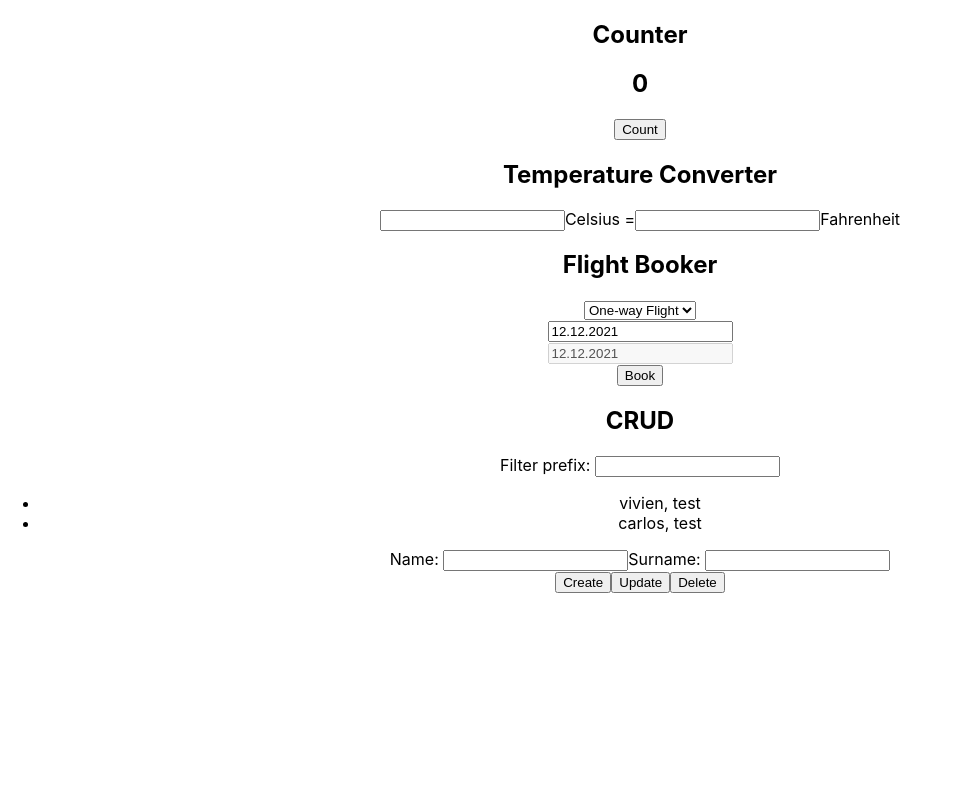
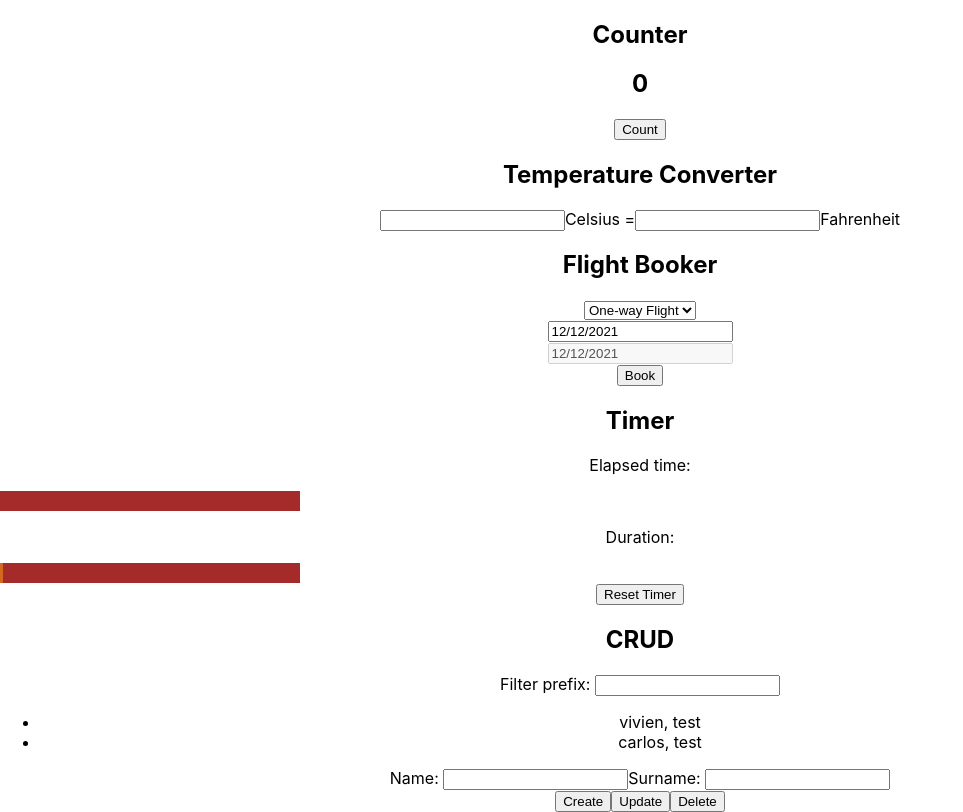
Before and after one commit to vivirose/7-guis, a React (Create React App) app: page / in a window 1280 px wide. Shown: the whole page, without its empty margins (0-963 px from the left). Built offline with nearby package versions, Linux system fonts and the light colour scheme.

Commit message:
added timer gui

```diff
--- a/src/App.js
+++ b/src/App.js
@@ -4,6 +4,7 @@ import Counter from './GUIS/Counter/Counter';
 import TempConverter from './GUIS/TempConverter/TempConverter';
 import FlightBooker from './GUIS/FlightBooker/FlightBooker';
 import CRUD from './GUIS/CRUD/CRUD';
+import Timer from './GUIS/Timer/Timer';
 
 function App() {
   return (
@@ -11,6 +12,7 @@ function App() {
       <Counter/>
       <TempConverter/>
       <FlightBooker/>
+      <Timer/>
       <CRUD/>
     </div>
   );
--- a/src/GUIS/CRUD/CRUD.js
+++ b/src/GUIS/CRUD/CRUD.js
@@ -15,7 +15,7 @@ const CRUD = () => {
   const [firstName, setFirstName] = useState(" ");
   const [lastName, setLastName] = useState(" ");
   const [selected, setSelected] = useState();
-  console.log("selected",selected)
+  console.log("selected", selected);
 
   function handleCreateName(e) {
     const newName = {
@@ -53,16 +53,29 @@ const CRUD = () => {
   function handleSelectName(item) {
     setSelected(item);
   }
+
+  function handleSearch(query) {
+    if (query) {
+      const searchResults = names.filter((item) => {
+        console.log("query", query);
+        return item.lastName.startsWith(query);
+      });
+      setNames(searchResults);
+    } return names
+  }
   return (
     <>
       <h2>CRUD</h2>
       <form>
         <label>Filter prefix: </label>
-        <input type="text"></input>
+        <input
+          type="text"
+          onChange={(e) => handleSearch(e.target.value)}
+        ></input>
       </form>
       <ul>
         {names.map((item) => (
-          <li key={item.id} onClick={()=>handleSelectName(item)}>
+          <li key={item.id} onClick={() => handleSelectName(item)}>
             {item.firstName}, {item.lastName}
           </li>
         ))}
@@ -86,8 +99,8 @@ const CRUD = () => {
         ></input>
       </form>
       <button onClick={handleCreateName}>Create</button>
-      <button onClick={()=>handleUpdateName(selected)}>Update</button>
-      <button onClick={()=>handleDeleteName(selected.id)}>Delete</button>
+      <button onClick={() => handleUpdateName(selected)}>Update</button>
+      <button onClick={() => handleDeleteName(selected.id)}>Delete</button>
     </>
   );
 };
--- a/src/GUIS/FlightBooker/FlightBooker.js
+++ b/src/GUIS/FlightBooker/FlightBooker.js
@@ -1,10 +1,24 @@
 import React from "react";
 import { useState } from "react/cjs/react.development";
 
+function isValidDate(dateString) {
+  if (!/^\d{1,2}\/\d{1,2}\/\d{4}$/.test(dateString)) return false;
+  let parts = dateString.split("/");
+  let day = parseInt(parts[1], 10);
+  let month = parseInt(parts[0], 10);
+  let year = parseInt(parts[2], 10);
+  if (year < 1000 || year > 3000 || month === 0 || month > 12) return false;
+  let monthLength = [31, 28, 31, 30, 31, 30, 31, 31, 30, 31, 30, 31];
+  if (year % 400 === 0 || (year % 100 !== 0 && year % 4 === 0))
+    monthLength[1] = 29;
+  return day > 0 && day <= monthLength[month - 1];
+}
+
 const FlightBooker = () => {
   const [flightType, setFlightType] = useState("oneWay");
-  const [flightStart, setFlightStart] = useState("12.12.2021");
-  const [flightEnd, setFlightEnd] = useState("12.12.2021");
+  const [flightStart, setFlightStart] = useState("12/12/2021");
+  const [flightEnd, setFlightEnd] = useState("12/12/2021");
+  const [disableBooking, setDisableBooking] = useState(false);
 
   function handleTypeChange(e) {
     setFlightType(e.target.value);
@@ -20,9 +34,18 @@ const FlightBooker = () => {
     }
   }
 
-  //function handleDateChange(){
+  function handleDateChange(date) {
+    if (isValidDate(date)) {
+      setDisableBooking(false);
+      if (date.target.name === "flightStart") {
+        return setFlightStart(date);
+      }
+      return setFlightEnd(date);
+    } else {
+      setDisableBooking(true);
+    }
+  }
 
-  //}
   return (
     <>
       <h2>Flight Booker</h2>
@@ -33,13 +56,19 @@ const FlightBooker = () => {
         </select>
       </form>
       <form>
-        <input value={flightStart}></input> <br />
+        <input
+          value={flightStart}
+          name="flightStart"
+          onChange={(e) => handleDateChange(e.target.value)}
+        ></input>
+        <br />
         <input
           disabled={flightType === "oneWay" && true}
           value={flightEnd}
+          name="flightEnd"
         ></input>
       </form>
-      <button onClick={handleBooking}>Book</button>
+      <button onClick={handleBooking} disabled={disableBooking}>Book</button>
     </>
   );
 };
--- /dev/null
+++ b/src/GUIS/Timer/Timer.css
@@ -0,0 +1,11 @@
+.progress_bar{
+    width: 300px;
+    height: 20px;
+    background-color: brown;
+}
+
+.progress{
+    width: 1%;
+    height: 100%;
+    background-color: chocolate;
+}
--- /dev/null
+++ b/src/GUIS/Timer/Timer.js
@@ -0,0 +1,39 @@
+import React, { useEffect } from "react";
+import { useState } from "react/cjs/react.development";
+import './Timer.css'
+
+const Timer = () => {
+    const [done, setDone] = useState(0);
+    let percentage = 0;
+    console.log(done)
+    let nIntervId;
+    function makeProgress(){
+        if (!nIntervId) {
+            nIntervId = setInterval(progress, 300);
+          }
+    }
+    function progress(){
+        if (percentage < 100){
+            percentage ++
+            setDone(percentage)
+        } else{setDone(0)}
+    }
+    return(
+        <>
+            <h2>Timer</h2>
+            <p>Elapsed time: </p>
+            <div className="progress_bar">
+                <div className="progress" style={{
+                    width: `${done}%`
+                }}></div>
+            </div>
+            <p>Duration: </p>
+            <div className="progress_bar">
+                <div className="progress"></div>
+            </div>
+            <button onClick={makeProgress}>Reset Timer</button>
+        </>
+    )
+}
+
+export default Timer
```
